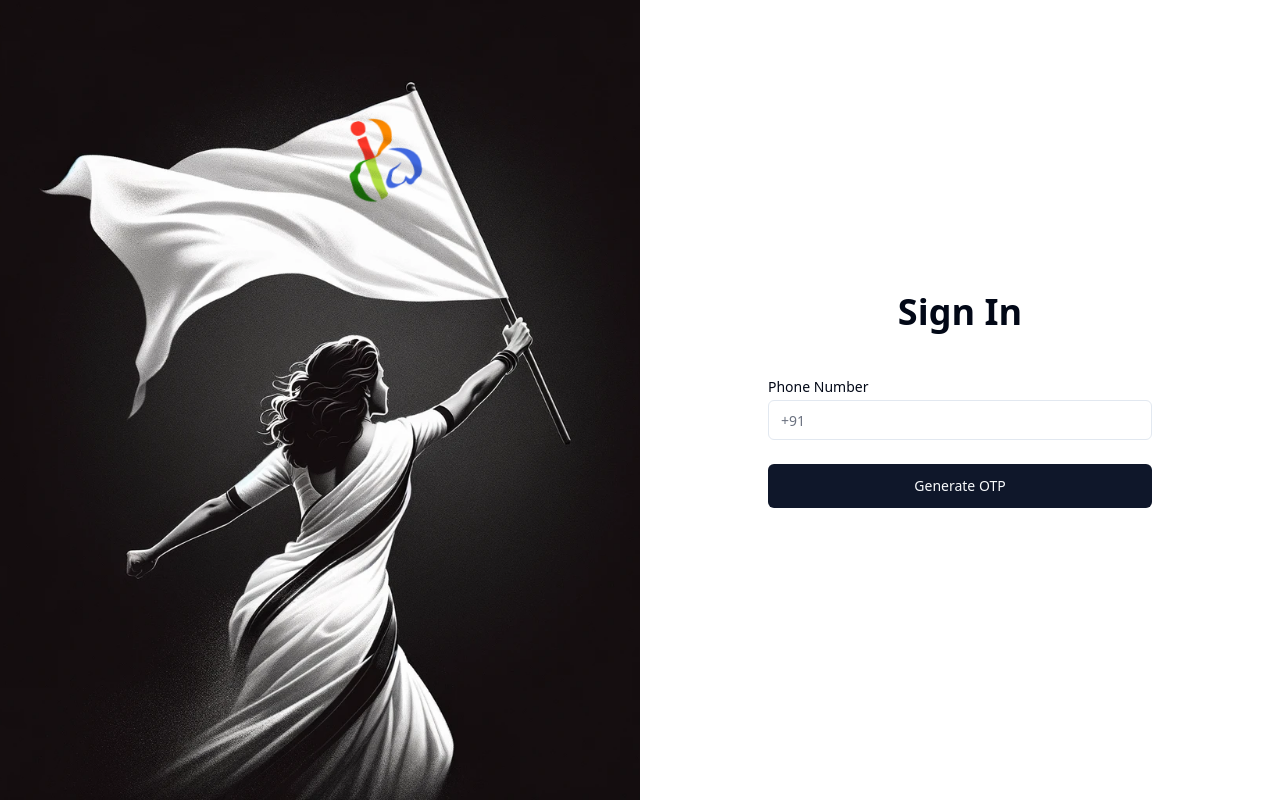
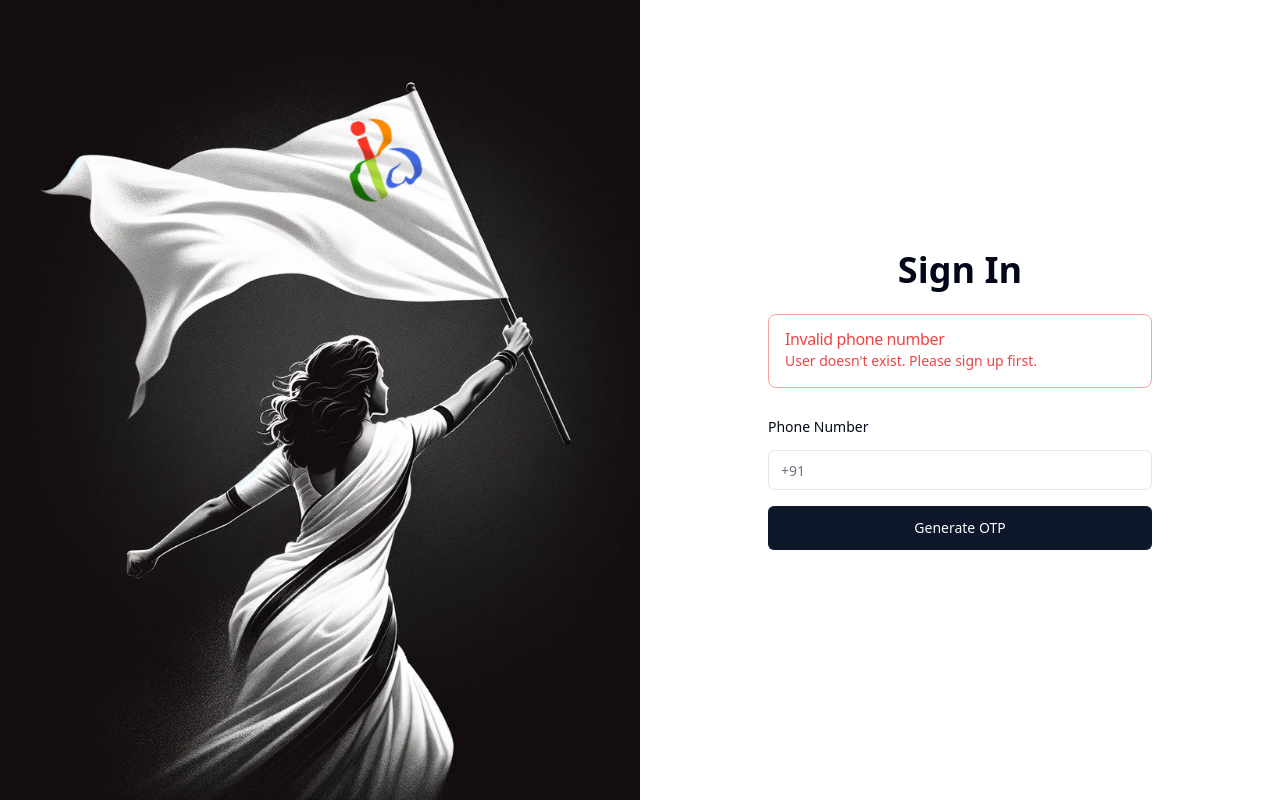
Before and after one commit to abhirampjayan/idpwa-v1, a Next.js app: page / in a window 1280 px wide. Both pictures are taken after a click on the button "Generate OTP". Built offline with nearby package versions, Linux system fonts and the light colour scheme; no server answers.

Commit message:
error added

```diff
--- a/src/components/SignIn/hooks/useSignInHook.ts
+++ b/src/components/SignIn/hooks/useSignInHook.ts
@@ -8,6 +8,7 @@ import {
 } from 'firebase/auth';
 import { app, firebaseConfig } from '@/lib/firebase';
 import { signIn } from 'next-auth/react';
+import { useRouter } from 'next/router';
 
 declare global {
   interface Window {
@@ -16,6 +17,7 @@ declare global {
 }
 
 const useSignInHook = () => {
+  const { replace } = useRouter();
   const [phoneNumber, setPhoneNumber] = useState('+91');
   const [error, setError] = useState('');
   const [verificationId, setVerificationId] = useState('');
@@ -32,8 +34,7 @@ const useSignInHook = () => {
   const otpChange = (value: string) => setOtp(value);
 
   const generateOTP = async () => {
-    console.log('firebaseConfig', firebaseConfig);
-
+    setError('');
     if (/^\+\d{12}$/.test(phoneNumber)) {
       const auth = getAuth();
       const appVerifier = new RecaptchaVerifier(auth, 'recaptcha-container', {
@@ -53,9 +54,7 @@ const useSignInHook = () => {
           setVerificationId(confirmationResult.verificationId);
           setConfirmationResult(confirmationResult);
         }
-      } catch (error) {
-        console.log('error', error);
-      }
+      } catch (error) {}
     } else {
       setError('Invalid phone number');
     }
@@ -63,6 +62,7 @@ const useSignInHook = () => {
 
   const confirmOtp = async () => {
     if (!verificationId) return;
+    try {
       if (otp && otp.length === 6) {
         const credential = await confirmationResult?.confirm(otp);
 
@@ -73,11 +73,14 @@ const useSignInHook = () => {
           idToken,
           redirect: false,
         });
-
+        if (result?.error) {
+          setError("User doesn't exist");
+        }
         console.log('result', result);
 
         console.log('credential', credential);
       }
+    } catch (error) {}
   };
 
   return {
--- a/src/components/SignIn/index.tsx
+++ b/src/components/SignIn/index.tsx
@@ -10,12 +10,14 @@ import {
   InputOTPSlot,
 } from '../ui/input-otp';
 import { signOut, useSession } from 'next-auth/react';
+import { Alert, AlertDescription, AlertTitle } from '../ui/alert';
 
 const SignIn = () => {
   const {
     phoneNumber,
     verificationId,
     otp,
+    error,
     phoneNumberChange,
     generateOTP,
     otpChange,
@@ -29,11 +31,19 @@ const SignIn = () => {
       </div>
     );
   return (
-    <div className='flex flex-col gap-6'>
+    <div className='flex flex-col gap-4 items-center'>
+      {error && (
+        <Alert variant='destructive'>
+          <AlertTitle>{error}</AlertTitle>
+          <AlertDescription>
+            User doesn&apos;t exist. Please sign up first.
+          </AlertDescription>
+        </Alert>
+      )}
       <div id='recaptcha-container'></div>
       {verificationId ? (
         <>
-          <div className='grid w-full max-w-sm items-center gap-1.5'>
+          <div className='grid w-full max-w-sm items-center gap-5'>
             <Label htmlFor='picture'>Phone Number</Label>
             <InputOTP maxLength={6} value={otp} onChange={otpChange}>
               <InputOTPGroup>
@@ -57,7 +67,7 @@ const SignIn = () => {
         </>
       ) : (
         <>
-          <div className='grid w-full max-w-sm items-center gap-1.5'>
+          <div className='grid w-full max-w-sm items-center gap-4'>
             <Label htmlFor='picture'>Phone Number</Label>
             <Input
               className='min-w-96 text-gray-500'
--- /dev/null
+++ b/src/components/ui/alert.tsx
@@ -0,0 +1,59 @@
+import * as React from "react"
+import { cva, type VariantProps } from "class-variance-authority"
+
+import { cn } from "@/lib/utils"
+
+const alertVariants = cva(
+  "relative w-full rounded-lg border p-4 [&>svg~*]:pl-7 [&>svg+div]:translate-y-[-3px] [&>svg]:absolute [&>svg]:left-4 [&>svg]:top-4 [&>svg]:text-foreground",
+  {
+    variants: {
+      variant: {
+        default: "bg-background text-foreground",
+        destructive:
+          "border-destructive/50 text-destructive dark:border-destructive [&>svg]:text-destructive",
+      },
+    },
+    defaultVariants: {
+      variant: "default",
+    },
+  }
+)
+
+const Alert = React.forwardRef<
+  HTMLDivElement,
+  React.HTMLAttributes<HTMLDivElement> & VariantProps<typeof alertVariants>
+>(({ className, variant, ...props }, ref) => (
+  <div
+    ref={ref}
+    role="alert"
+    className={cn(alertVariants({ variant }), className)}
+    {...props}
+  />
+))
+Alert.displayName = "Alert"
+
+const AlertTitle = React.forwardRef<
+  HTMLParagraphElement,
+  React.HTMLAttributes<HTMLHeadingElement>
+>(({ className, ...props }, ref) => (
+  <h5
+    ref={ref}
+    className={cn("mb-1 font-medium leading-none tracking-tight", className)}
+    {...props}
+  />
+))
+AlertTitle.displayName = "AlertTitle"
+
+const AlertDescription = React.forwardRef<
+  HTMLParagraphElement,
+  React.HTMLAttributes<HTMLParagraphElement>
+>(({ className, ...props }, ref) => (
+  <div
+    ref={ref}
+    className={cn("text-sm [&_p]:leading-relaxed", className)}
+    {...props}
+  />
+))
+AlertDescription.displayName = "AlertDescription"
+
+export { Alert, AlertTitle, AlertDescription }
--- a/src/models/IdpwaUser.ts
+++ b/src/models/IdpwaUser.ts
@@ -1,7 +1,7 @@
 import { Address } from '@/types/common';
 
 export default interface IdpwaUser {
-  uid: string;
+  id: string;
   phoneNumber: string;
   alternatePhoneNumber?: string;
   isNewUser: boolean;
--- a/src/pages/api/auth/[...nextauth].ts
+++ b/src/pages/api/auth/[...nextauth].ts
@@ -92,6 +92,13 @@ export const authOptions: AuthOptions = {
       }
       return session;
     },
+    signIn: async ({ user, account, profile }) => {
+      try {
+        return true;
+      } catch (error) {
+        return '/auth/error?error=User is not registered';
+      }
+    },
   },
 };
 
--- a/src/pages/api/users/index.ts
+++ b/src/pages/api/users/index.ts
@@ -13,11 +13,11 @@ export default async function handler(
   await authMiddleware(req, res, async () => {
     const session = await getServerSession(req, res, authOptions);
     switch (req.method) {
-      case 'POST':
-        return userController.createUser(req, res);
+      // case 'POST':
+      //   return userController.createUser(req, res);
       case 'GET':
-        console.log(session?.user);
-
+        if (!session?.user?.id)
+          return res.status(401).json({ error: 'Unauthorized' });
         return userController.getUser(req, res, session?.user?.id);
       default:
         res.setHeader('Allow', ['POST', 'GET']);
--- a/src/server/controllers/userController.ts
+++ b/src/server/controllers/userController.ts
@@ -13,9 +13,7 @@ export const userController = {
   getUser: controllerAction(
     async (req: NextApiRequest, res: NextApiResponse, userId: string) => {
       const user = await userService.getUserById(userId as string);
-      if (!user) {
-        return res.status(404).json({ error: 'User not found' });
-      }
+      if (!user) return res.status(404).json({ error: 'User not found' });
       res.status(200).json(user);
     }
   ),
--- a/src/server/middlewares/authMiddleware.ts
+++ b/src/server/middlewares/authMiddleware.ts
@@ -10,6 +10,5 @@ export async function authMiddleware(
 ) {
   const session = await getSession({ req });
   if (!session) return res.status(401).json({ error: 'Unauthorized' });
-
   await next();
 }
```
Also changed, not shown: next-auth.d.ts (+9 -9 lines), src/pages/api/users/[userId].ts (added). Lines whose indentation alone changed are shown as unchanged.
